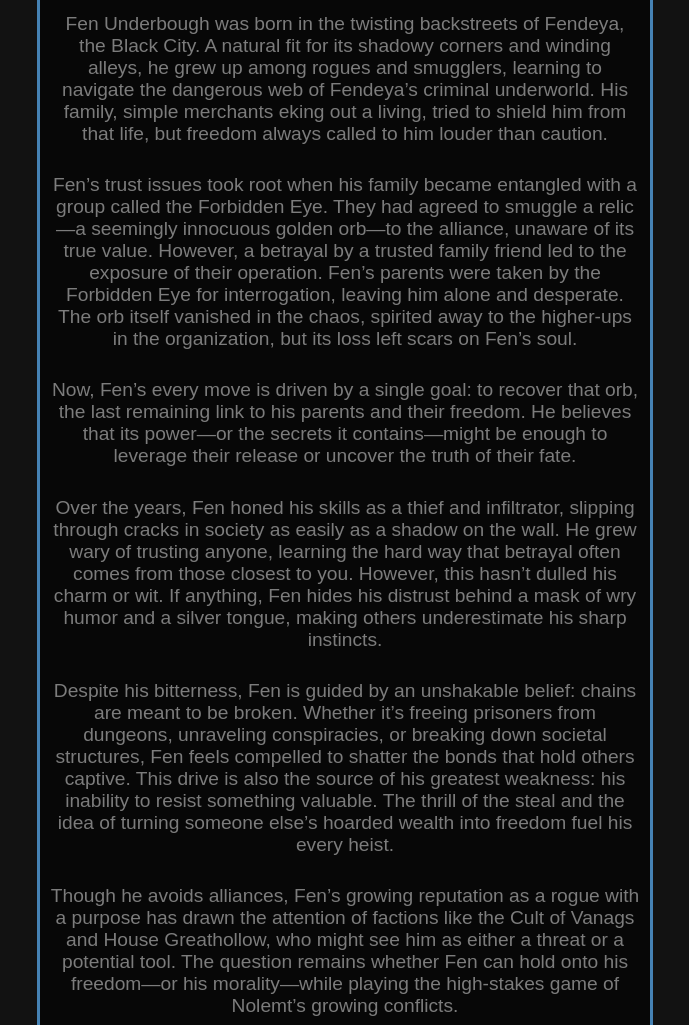
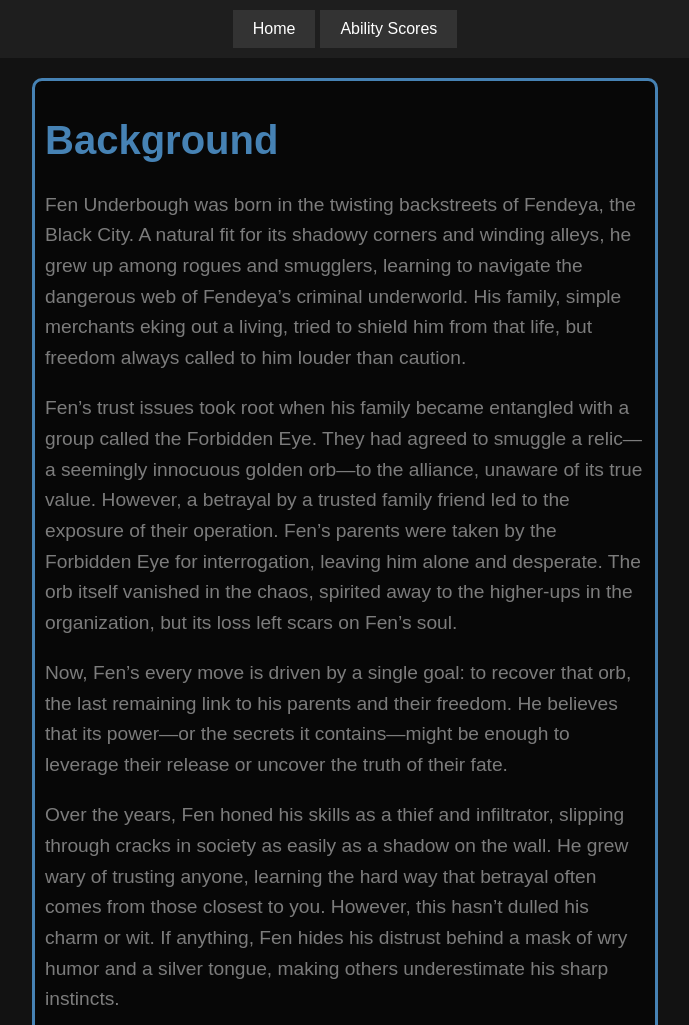
Before and after one commit to DavidHeaton/DavidHeaton.github.io, a plain HTML site: page background.html in a window 1280 px wide. Shown: the top 1025 px of the page, without its empty margins (295-984 px from the left). Drawn offline with Linux system fonts and the light colour scheme.

Commit message:
Fixed styles to allow large block of text in background page

```diff
--- a/background.html
+++ b/background.html
@@ -3,7 +3,7 @@
     <head>
         <meta charset="UTF-8">
         <meta name="viewport" content="width=device-width, initial-scale=1.0">
-        <title>Basic Details</title>
+        <title>Back Story</title>
         <link rel="stylesheet" href="styles.css">
     </head>
     <body>
@@ -15,7 +15,7 @@
         </header>
         <main>
             <div class="container">
-                <h1>Backround</h1>
+                <h1>Background</h1>
                 <p>Fen Underbough was born in the twisting backstreets of Fendeya, the Black City. A natural fit for its shadowy corners and winding alleys, he grew up among rogues and smugglers, learning to navigate the dangerous web of Fendeya’s criminal underworld. His family, simple merchants eking out a living, tried to shield him from that life, but freedom always called to him louder than caution.</p>
 
                 <p>Fen’s trust issues took root when his family became entangled with a group called the Forbidden Eye. They had agreed to smuggle a relic—a seemingly innocuous golden orb—to the alliance, unaware of its true value. However, a betrayal by a trusted family friend led to the exposure of their operation. Fen’s parents were taken by the Forbidden Eye for interrogation, leaving him alone and desperate. The orb itself vanished in the chaos, spirited away to the higher-ups in the organization, but its loss left scars on Fen’s soul.</p>
@@ -27,5 +27,7 @@
                 <p>Despite his bitterness, Fen is guided by an unshakable belief: chains are meant to be broken. Whether it’s freeing prisoners from dungeons, unraveling conspiracies, or breaking down societal structures, Fen feels compelled to shatter the bonds that hold others captive. This drive is also the source of his greatest weakness: his inability to resist something valuable. The thrill of the steal and the idea of turning someone else’s hoarded wealth into freedom fuel his every heist.</p>
 
                 <p>Though he avoids alliances, Fen’s growing reputation as a rogue with a purpose has drawn the attention of factions like the Cult of Vanags and House Greathollow, who might see him as either a threat or a potential tool. The question remains whether Fen can hold onto his freedom—or his morality—while playing the high-stakes game of Nolemt’s growing conflicts.</p>
+            </div>
         </main>
+    </body>
 </html>
--- a/styles.css
+++ b/styles.css
@@ -5,11 +5,16 @@ body {
     text-align: center;
     display: flex;
     flex-direction: column;
-    justify-content: center;
-    align-items: center;
-    height: 100vh;
+    min-height: 100vh;
     background-color: #121212;
     color: #ffffff;
+}
+
+header {
+    width: 100%;
+    position: sticky;
+    top: 0;
+    z-index:1000;
 }
 
 .finn-image img {
@@ -21,38 +26,34 @@ body {
 }
 
 .container {
-    margin-top: 20px;
     max-width: 600px;
-    padding: 5px 5px;
-    background: rgba(0,0,0,0.6);
+    padding: 10px;
+    background: rgba(0, 0, 0, 0.6);
     border-radius: 10px;
     border: 3px solid #4682b4;
+    text-align: left;
 }
 
 h1 {
     font-size: 2.5rem;
-    padding: 5px 5px;
-    margin-bottom: 1rem;
     color: #4682b4;
 }
 
 p {
     font-size: 1.2rem;
-    padding: 5px 5px;
     color: #7c7c7c;
+    line-height: 1.6;
 }
+
 
 /* Navigation Bar*/
 .navbar {
     background-color: #1e1e1e;
     padding: 10px 10px;
-    box-shadow: 0px, 4px, 6px, rgba(0,0,0,0.3);
+    box-shadow: 0px, 4px, 6px, rgba(0, 0, 0, 0.3);
     display: flex;
     justify-content: center;
-    position: sticky;
-    top: 0;
     gap: 5px;
-    z-index: 1000;
 }
 
 .navbar button {
@@ -70,6 +71,9 @@ p {
 }
 
 main {
-    margin-top: 70px;
-    text-align: center;
+    flex: 1;
+    display: flex;
+    flex-direction: column;
+    align-items: center;
+    margin-top: 20px;
 }
```
